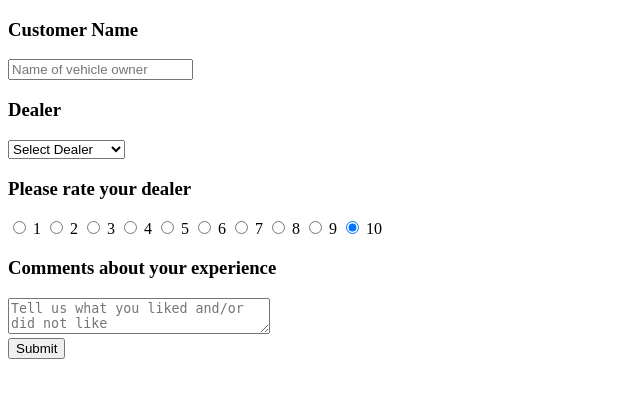
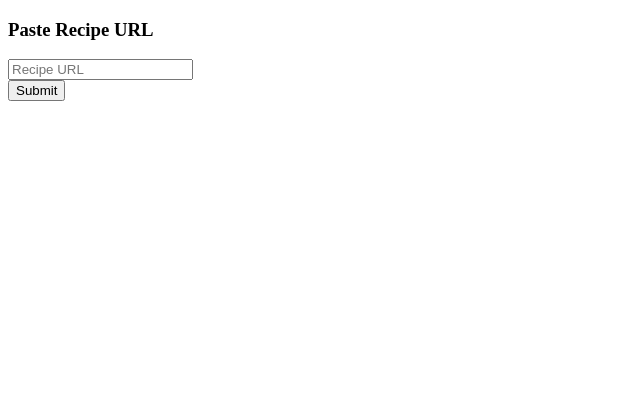
Before and after one commit to wherts/pocketrecipes, a Flask app: template templates/index.html in a window 1280 px wide. Shown: the top 398 px of the page, without its empty margins (0-640 px from the left). Run offline with Flask 2, Linux system fonts and the light colour scheme; the template is opened without the code that fills it, so the values that code supplies are empty.

Commit message:
Remove template from guide

```diff
--- a/templates/index.html
+++ b/templates/index.html
@@ -5,52 +5,20 @@
   <meta name="viewport" content="width=device-width, initial-scale=1.0">
   <meta http-equiv="X-UA-Compatible" content="ie-edge">
   <link rel="stylesheet" href="../static/style.css">
-  <title>Please rate your service</title>
+  <title>Pocket Recipes</title>
 </head>
 <body>
 <div class="container">
-  {% if message %}
-    <p class="message">{{ message | safe }}</p>
-  {% endif %}
   <form action="/submit" method="POST">
     <div class="form-group">
-      <h3>Customer Name</h3>
-      <input type="text" name="customer" placeholder="Name of vehicle owner" />
-    </div>
-    <div class="form-group">
-      <h3>Dealer</h3>
-      <select name="dealer">
-        <option value="">Select Dealer</option>
-        <option value="Tom Smith">Tom Smith</option>
-        <option value="Karen Swanson">Karen Swanson</option>
-        <option value="Jim Johnson">Jim Johnson</option>
-        <option value="Shauna Gifford">Shauna Gifford</option>
-      </select>
-    </div>
-    <div class="form-group">
-      <h3>Please rate your dealer</h3>
-      <input type="radio" name="rating" value="1" /> 1
-      <input type="radio" name="rating" value="2" /> 2
-      <input type="radio" name="rating" value="3" /> 3
-      <input type="radio" name="rating" value="4" /> 4
-      <input type="radio" name="rating" value="5" /> 5
-      <input type="radio" name="rating" value="6" /> 6
-      <input type="radio" name="rating" value="7" /> 7
-      <input type="radio" name="rating" value="8" /> 8
-      <input type="radio" name="rating" value="9" /> 9
-      <input type="radio" name="rating" value="10" checked /> 10
-    </div>
-    <div class="form-group">
-      <h3>Comments about your experience</h3>
-      <textarea
-      name="comments"
-      id=""
-      cols="30"
-      row="10"
-      placeholder="Tell us what you liked and/or did not like"></textarea>
+      <h3>Paste Recipe URL</h3>
+      <input type="text" name="recipe_source" placeholder="Recipe URL" />
     </div>
     <input type="submit" value="Submit" class="btn" />
   </form>
+  {% if message %}
+  <p class="message">Successfully saved: {{ message | safe }}</p>
+  {% endif %}
 </div>
 </body>
 </html>
```
Also changed, not shown: templates/naz.html (deleted, +0 -18 lines).
